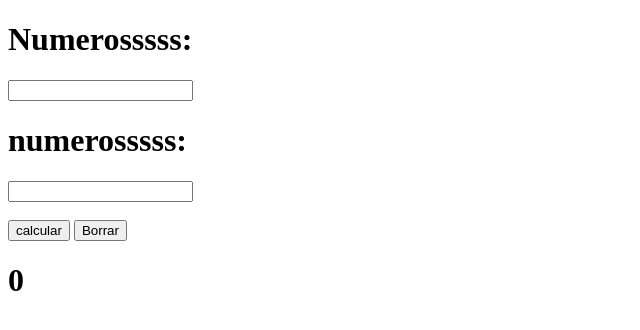
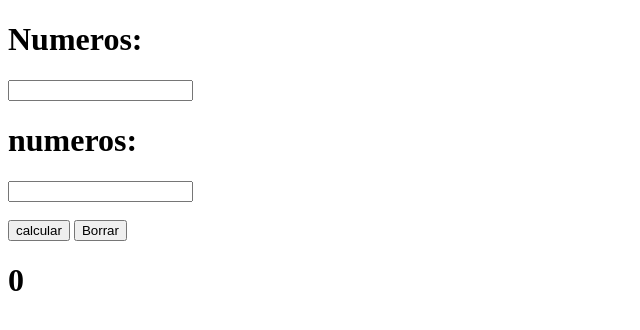
Before and after one commit to Axel0zz/Pull, a plain HTML site: page index.html in a window 1280 px wide. Shown: the whole page, without its empty margins (0-640 px from the left). Drawn offline with Linux system fonts and the light colour scheme.

Commit message:
Update index.html

```diff
--- a/index.html
+++ b/index.html
@@ -7,9 +7,9 @@
 </head>
 <body>
 
-<h1>Numerosssss:</h1>
+<h1>Numeros:</h1>
 <input type="number" id="n1"><br>
-<h1>numerosssss:</h1>
+<h1>numeros:</h1>
 <input type="number" id="n2"><br><br>
 <button id="Suma">calcular</button>
 <button id="Borrar">Borrar</button>
```
